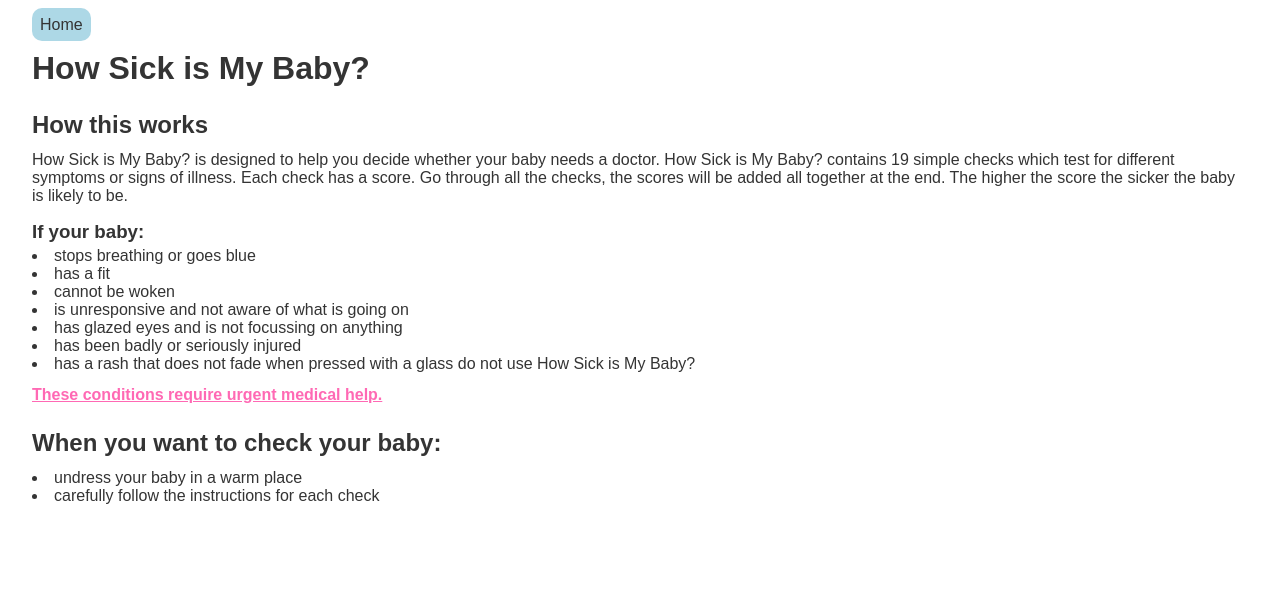
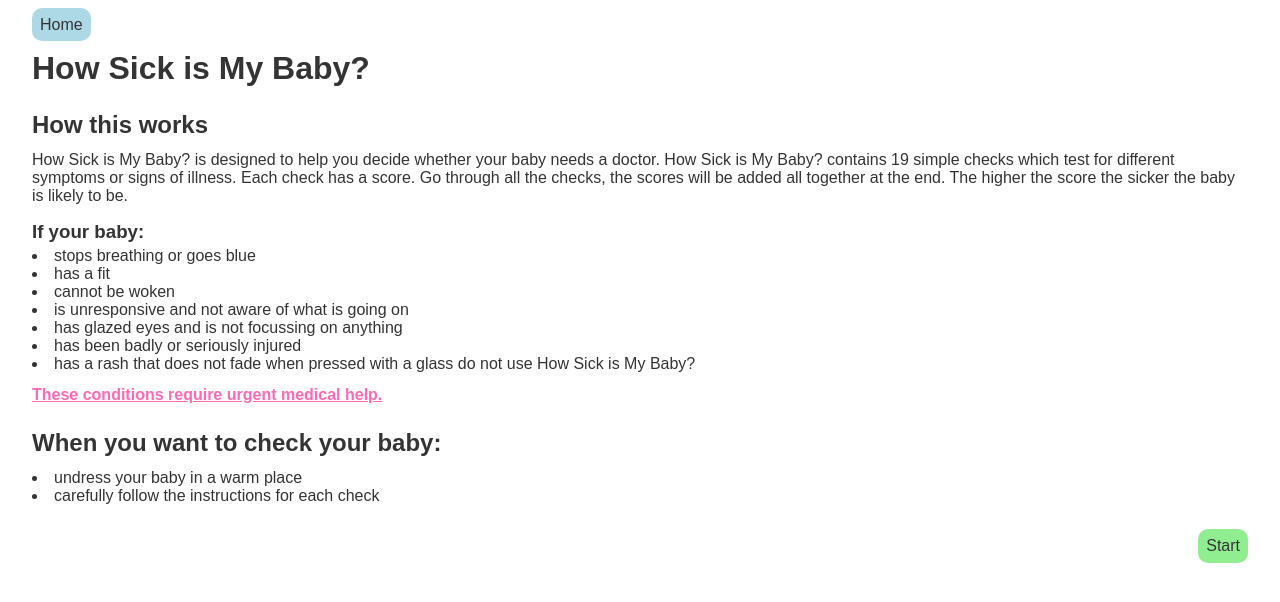
Before and after one commit to LauraPinckney/HowSickIsMyBaby, a React (Create React App) app: page / in a window 1280 px wide. Shown: the top 602 px of the page. Built offline with nearby package versions, Linux system fonts and the light colour scheme; no server answers.

Commit message:
changes to home

```diff
--- a/src/App.jsx
+++ b/src/App.jsx
@@ -3,6 +3,7 @@ import { Home } from './pages/Home/Home';
 import { NotFoundPage } from './pages/NotFoundPage/NotFoundPage';
 import { BrowserRouter, Route, Routes } from 'react-router-dom';
 import { Navbar } from './components/navbar/navbar';
+import { Questions } from './pages/Questions/Questions';
 
 export const App = () => {
   return (
@@ -11,6 +12,7 @@ export const App = () => {
       <BrowserRouter>
         <Routes>
           <Route path="/" element={<Home />} />
+          <Route path="/questions" element={<Questions />} />
           <Route path="*" element={<NotFoundPage />} />
         </Routes>
       </BrowserRouter>
--- a/src/components/Introduction/Introduction.jsx
+++ b/src/components/Introduction/Introduction.jsx
@@ -35,6 +35,12 @@ export const Introduction = () => {
         <li>undress your baby in a warm place </li>
         <li>carefully follow the instructions for each check</li>
       </ol>
+
+      <div className={styles.start}>
+        <a className={styles.startButton} href="/questions">
+          Start
+        </a>
+      </div>
     </div>
   );
 };
--- a/src/components/Introduction/Introduction.module.scss
+++ b/src/components/Introduction/Introduction.module.scss
@@ -13,3 +13,15 @@
     text-decoration: underline;
   }
 }
+
+.start {
+  padding-top: 1.5em;
+  justify-content: right;
+  display: flex;
+
+  &Button {
+    @include button;
+    border: lightgreen;
+    background-color: lightgreen;
+  }
+}
--- a/src/pages/Home/Home.jsx
+++ b/src/pages/Home/Home.jsx
@@ -1,12 +1,11 @@
 import React from 'react';
 import './Home.scss';
-import { Introduction, QuestionAnswers } from '../../components';
+import { Introduction } from '../../components';
 
 export const Home = () => {
   return (
     <div>
       <Introduction />
-      <QuestionAnswers />
     </div>
   );
 };
--- /dev/null
+++ b/src/pages/Questions/Questions.jsx
@@ -0,0 +1,11 @@
+import React from 'react';
+import './Questions.module.scss';
+import { QuestionAnswers } from '../../components';
+
+export const Questions = () => {
+  return (
+    <div>
+      <QuestionAnswers />
+    </div>
+  );
+};
```
Also changed, not shown: src/pages/Questions/Questions.module.scss (added).
